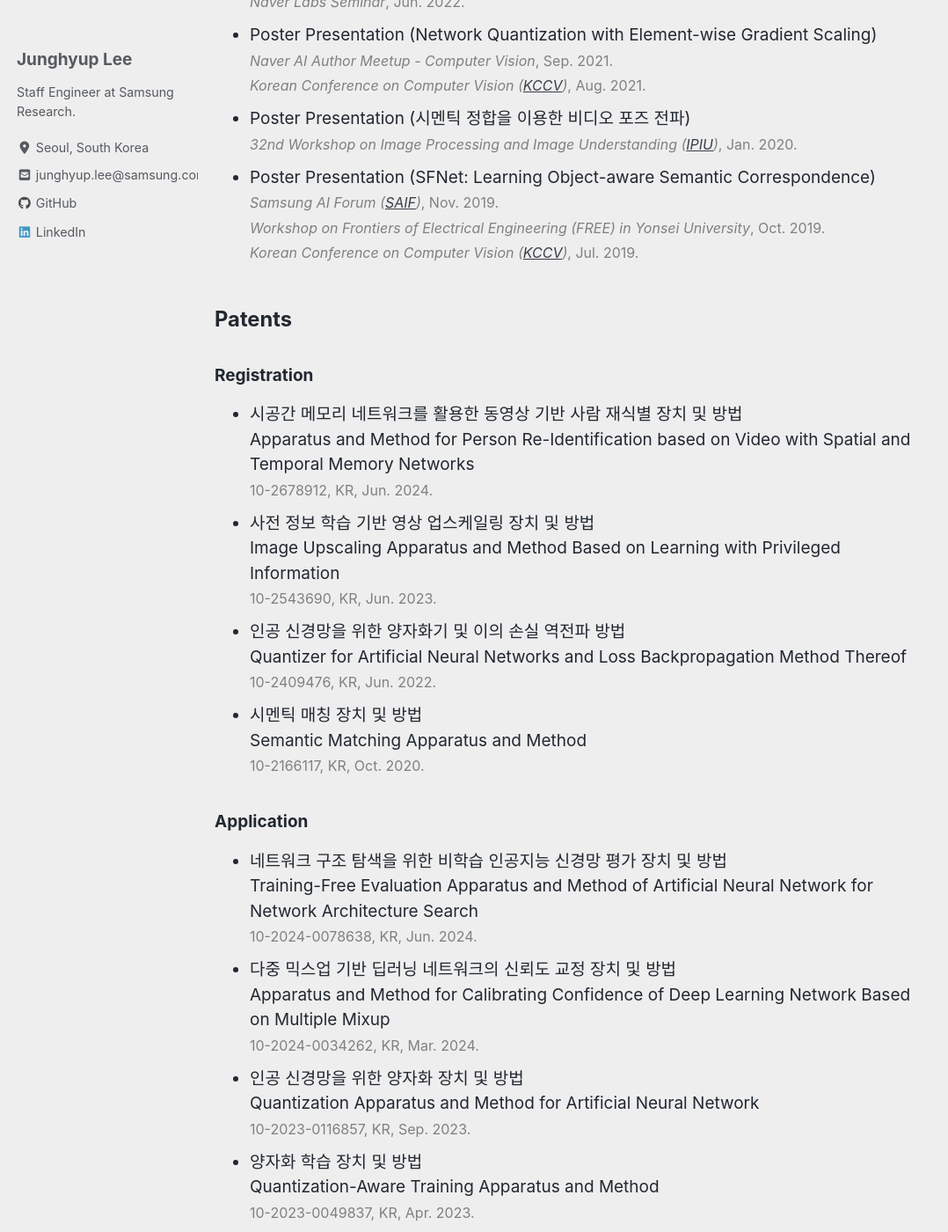
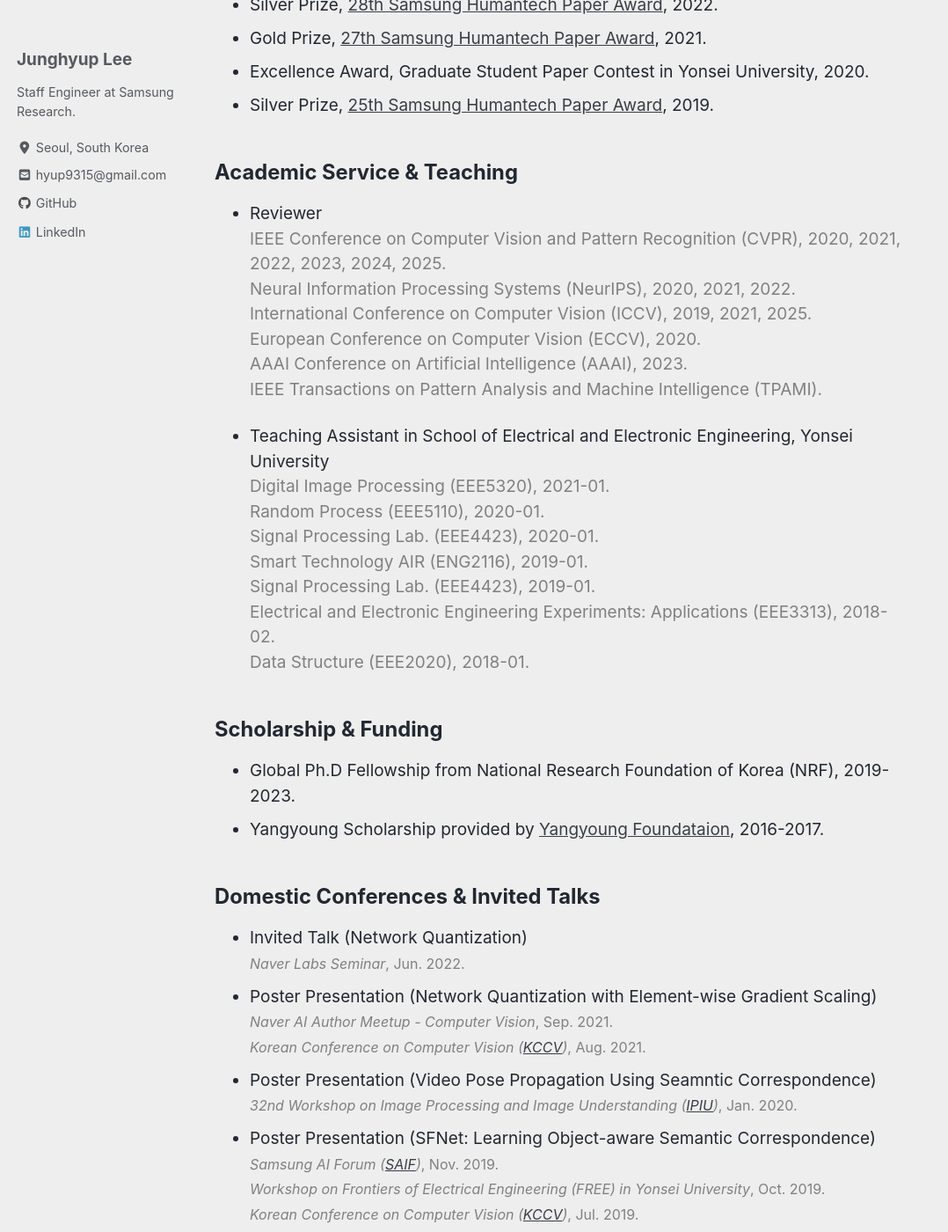
Before and after one commit to junghyup-lee/junghyup-lee.github.io, a Jekyll site: the page built from index.md, in a window 1280 px wide and 1400 px high, scrolled down 3564 px. Shown: the whole window at 88% size, without its empty margins (0-1078 px from the left). Built offline with Jekyll 4.4.1, drawn with Linux system fonts in a browser that asks for light colours; cached includes are drawn as plain includes; nearby versions of some CDN libraries; some of the changed text lies outside the part shown.

Commit message:
add iccv eswa

```diff
--- a/_config.yml
+++ b/_config.yml
@@ -12,110 +12,108 @@
 
 # theme                  : "minimal-mistakes-jekyll"
 # remote_theme           : "mmistakes/minimal-mistakes"
-minimal_mistakes_skin    : "air" # "air", "aqua", "contrast", "dark", "dirt", "neon", "mint", "plum", "sunrise"
+minimal_mistakes_skin: "air" # "air", "aqua", "contrast", "dark", "dirt", "neon", "mint", "plum", "sunrise"
 
 # Site Settings
-locale                   : "en-US"
-title                    : "Junghyup Lee's Website"
-title_separator          : "-"
-subtitle                 : "Last update: Dec. 6, 2024" # site tagline that appears below site title in masthead
-name                     : "Junghyup Lee"
-description              : ""
-url                      : "https://junghyup-lee.github.io" # the base hostname & protocol for your site e.g. "https://mmistakes.github.io"
-baseurl                  : "" # the subpath of your site, e.g. "/blog"
-repository               : # GitHub username/repo-name e.g. "mmistakes/minimal-mistakes"
-teaser                   : # path of fallback teaser image, e.g. "/assets/images/500x300.png"
-logo                     : # path of logo image to display in the masthead, e.g. "/assets/images/88x88.png"
-masthead_title           : # overrides the website title displayed in the masthead, use " " for no title
+locale: "en-US"
+title: "Junghyup Lee's Website"
+title_separator: "-"
+subtitle: "Last update: June, 2025" # site tagline that appears below site title in masthead
+name: "Junghyup Lee"
+description: ""
+url: "https://junghyup-lee.github.io" # the base hostname & protocol for your site e.g. "https://mmistakes.github.io"
+baseurl: "" # the subpath of your site, e.g. "/blog"
+repository: # GitHub username/repo-name e.g. "mmistakes/minimal-mistakes"
+teaser: # path of fallback teaser image, e.g. "/assets/images/500x300.png"
+logo: # path of logo image to display in the masthead, e.g. "/assets/images/88x88.png"
+masthead_title: # overrides the website title displayed in the masthead, use " " for no title
 # breadcrumbs            : false # true, false (default)
-words_per_minute         : 200
+words_per_minute: 200
 comments:
-  provider               : # false (default), "disqus", "discourse", "facebook", "staticman", "staticman_v2", "utterances", "custom"
+  provider: # false (default), "disqus", "discourse", "facebook", "staticman", "staticman_v2", "utterances", "custom"
   disqus:
-    shortname            : # https://help.disqus.com/customer/portal/articles/466208-what-s-a-shortname-
+    shortname: # https://help.disqus.com/customer/portal/articles/466208-what-s-a-shortname-
   discourse:
-    server               : # https://meta.discourse.org/t/embedding-discourse-comments-via-javascript/31963 , e.g.: meta.discourse.org
+    server: # https://meta.discourse.org/t/embedding-discourse-comments-via-javascript/31963 , e.g.: meta.discourse.org
   facebook:
     # https://developers.facebook.com/docs/plugins/comments
-    appid                :
-    num_posts            : # 5 (default)
-    colorscheme          : # "light" (default), "dark"
+    appid:
+    num_posts: # 5 (default)
+    colorscheme: # "light" (default), "dark"
   utterances:
-    theme                : # "github-light" (default), "github-dark"
-    issue_term           : # "pathname" (default)
+    theme: # "github-light" (default), "github-dark"
+    issue_term: # "pathname" (default)
 staticman:
-  allowedFields          : # ['name', 'email', 'url', 'message']
-  branch                 : # "master"
-  commitMessage          : # "New comment by {fields.name}"
-  filename               : # comment-{@timestamp}
-  format                 : # "yml"
-  moderation             : # true
-  path                   : # "/_data/comments/{options.slug}" (default)
-  requiredFields         : # ['name', 'email', 'message']
+  allowedFields: # ['name', 'email', 'url', 'message']
+  branch: # "master"
+  commitMessage: # "New comment by {fields.name}"
+  filename: # comment-{@timestamp}
+  format: # "yml"
+  moderation: # true
+  path: # "/_data/comments/{options.slug}" (default)
+  requiredFields: # ['name', 'email', 'message']
   transforms:
-    email                : # "md5"
+    email: # "md5"
   generatedFields:
     date:
-      type               : # "date"
+      type: # "date"
       options:
-        format           : # "iso8601" (default), "timestamp-seconds", "timestamp-milliseconds"
-  endpoint               : # URL of your own deployment with trailing slash, will fallback to the public instance
+        format: # "iso8601" (default), "timestamp-seconds", "timestamp-milliseconds"
+  endpoint: # URL of your own deployment with trailing slash, will fallback to the public instance
 reCaptcha:
-  siteKey                :
-  secret                 :
+  siteKey:
+  secret:
 atom_feed:
-  path                   : # blank (default) uses feed.xml
-search                   : # true, false (default)
-search_full_content      : # true, false (default)
-search_provider          : # lunr (default), algolia, google
+  path: # blank (default) uses feed.xml
+search: # true, false (default)
+search_full_content: # true, false (default)
+search_provider: # lunr (default), algolia, google
 algolia:
-  application_id         : # YOUR_APPLICATION_ID
-  index_name             : # YOUR_INDEX_NAME
-  search_only_api_key    : # YOUR_SEARCH_ONLY_API_KEY
-  powered_by             : # true (default), false
+  application_id: # YOUR_APPLICATION_ID
+  index_name: # YOUR_INDEX_NAME
+  search_only_api_key: # YOUR_SEARCH_ONLY_API_KEY
+  powered_by: # true (default), false
 google:
-  search_engine_id       : # YOUR_SEARCH_ENGINE_ID
-  instant_search         : # false (default), true
+  search_engine_id: # YOUR_SEARCH_ENGINE_ID
+  instant_search: # false (default), true
 # SEO Related
-google_site_verification :
-bing_site_verification   :
-yandex_site_verification :
-naver_site_verification  :
+google_site_verification:
+bing_site_verification:
+yandex_site_verification:
+naver_site_verification:
 
 # Social Sharing
 twitter:
-  username               :
+  username:
 facebook:
-  username               :
-  app_id                 :
-  publisher              :
-og_image                 : # Open Graph/Twitter default site image
+  username:
+  app_id:
+  publisher:
+og_image: # Open Graph/Twitter default site image
 # For specifying social profiles
 # - https://developers.google.com/structured-data/customize/social-profiles
 social:
-  type                   : # Person or Organization (defaults to Person)
-  name                   : # If the user or organization name differs from the site's name
+  type: # Person or Organization (defaults to Person)
+  name: # If the user or organization name differs from the site's name
   links: # An array of links to social media profiles
 
 # Analytics
 analytics:
-  provider               : false # false (default), "google", "google-universal", "custom"
+  provider: false # false (default), "google", "google-universal", "custom"
   google:
-    tracking_id          :
-    anonymize_ip         : # true, false (default)
-
+    tracking_id:
+    anonymize_ip: # true, false (default)
 
 # Site Author
 author:
-  name             : "Junghyup Lee"
-  avatar           : # path of avatar image, e.g. "/assets/images/bio-photo.jpg"
-  bio              : "Staff Engineer at Samsung Research."
-  location         : "Seoul, South Korea"
-  # email            : "junghyup.lee@yonsei.ac.kr"
+  name: "Junghyup Lee"
+  avatar: # path of avatar image, e.g. "/assets/images/bio-photo.jpg"
+  bio: "Staff Engineer at Samsung Research."
+  location: "Seoul, South Korea"
   links:
-    - label: "junghyup.lee@samsung.com"
+    - label: "hyup9315@gmail.com"
       icon: "fas fa-fw fa-envelope-square"
-      url: mailto:junghyup.lee@samsung.com
+      url: mailto:hyup9315@gmail.com
     # - label: "CVLab@Yonsei Univ."
     #   icon: "fas fa-fw fa-link"
     #   url: "https://cvlab.yonsei.ac.kr"
@@ -160,7 +158,6 @@ footer:
       icon: "fab fa-fw fa-instagram"
       # url:
 
-
 # Reading Files
 include:
   - .htaccess
@@ -197,14 +194,12 @@ keep_files:
 encoding: "utf-8"
 markdown_ext: "markdown,mkdown,mkdn,mkd,md"
 
-
 # Conversion
 markdown: kramdown
 highlighter: rouge
 lsi: false
 excerpt_separator: "\n\n"
 incremental: false
-
 
 # Markdown Processing
 kramdown:
@@ -217,19 +212,16 @@ kramdown:
   smart_quotes: lsquo,rsquo,ldquo,rdquo
   enable_coderay: false
 
-
 # Sass/SCSS
 sass:
   sass_dir: _sass
   style: compressed # https://sass-lang.com/documentation/file.SASS_REFERENCE.html#output_style
-
 
 # Outputting
 permalink: /:categories/:title/
 paginate: 5 # amount of posts to show
 paginate_path: /page:num/
 timezone: # https://en.wikipedia.org/wiki/List_of_tz_database_time_zones
-
 
 # Plugins (previously gems:)
 plugins:
@@ -246,7 +238,6 @@ whitelist:
   - jekyll-gist
   - jekyll-feed
   - jekyll-include-cache
-
 
 # Archives
 #  Type
@@ -276,14 +267,12 @@ tag_archive:
 #     category: /categories/:name/
 #     tag: /tags/:name/
 
-
 # HTML Compression
 # - https://jch.penibelst.de/
 compress_html:
   clippings: all
   ignore:
     envs: development
-
 
 # Defaults
 defaults:
--- a/index.md
+++ b/index.md
@@ -4,18 +4,37 @@ layout: archive
 author_profile: true
 ---
 
-> I am currently working at Samsung Electronics (Samsung Research), with a strong background in machine learning and computer vision.
->
-> My expertise mainly lies in efficient machine learning and image matching, with notable experiences in efficient machine learning (network quantization, network architecture search, knowledge distillation), image matching (semantic correspondence), and image restoration (super-resolution).
+I am currently working at Samsung Electronics (Samsung Research), with a strong background in machine learning and computer vision.
 
-## Education
-- Staff Engineer in Samsung Electronics (Samsung Research), Seoul, Korea (Sep. 2024 - Present).
-- Joint course of M.S./Ph.D degrees in School of Electrical and Electronic Engineering, Yonsei University, Seoul, Korea (Mar. 2018 - Aug. 2024).
-	* Supervised by Prof. Bumsub Ham in [Computer Vision Lab](https://cvlab.yonsei.ac.kr/).
-- B.S. in School of Electrical and Electronic Engineering, Yonsei University, Seoul, Korea (Mar. 2012 - Feb. 2018).
+My expertise and research interests span a broad range of topics, with particular experience in:
+
+- Vision-language models
+- Efficient machine learning
+  - Network quantization
+  - Neural architecture search
+  - Knowledge distillation
+- Image matching (semantic correspondence)
+- Image super-resolution
+
+## Education & Experience
+- **Staff Engineer**, Samsung Electronics (Samsung Research), Seoul, Korea
+  *Sep. 2024 – Present*
+
+- **Ph.D. / M.S. Joint Program**, Electrical and Electronic Engineering, Yonsei University, Seoul, Korea
+  *Mar. 2018 – Aug. 2024*
+  Supervised by [Prof. Bumsub Ham](https://cvlab.yonsei.ac.kr/) at the Computer Vision Lab
+
+- **B.S.**, Electrical and Electronic Engineering, Yonsei University, Seoul, Korea
+  *Mar. 2012 – Feb. 2018*
 
 ## Publications
 ### First author
+- Scheduling Weight Transitions for Quantization-Aware Training <br/>
+  <span style="color:gray;font-size : 12pt"> <b>Junghyup Lee</b>\*, Jeimin Jeon\*, Dohyung Kim, and Bumsub Ham (\*equal contribution). </span> <br/>
+  <span style="color:gray;font-size : 12pt"> in <i>International Conference on Computer Vision (<a href="https://iccv.thecvf.com/Conferences/2025">ICCV</a>)</i>, Oct. 2025. </span> <br/>
+  <span style="color:gray;font-size : 12pt">
+    [<a href="https://arxiv.org/abs/2404.19248">Paper</a>]
+  </span>
 - AZ-NAS: Assembling Zero-Cost Proxies for Network Architecture Search <br/>
   <span style="color:gray;font-size : 12pt"> <b>Junghyup Lee</b> and Bumsub Ham. </span> <br/>
   <span style="color:gray;font-size : 12pt"> in <i>IEEE Conference on Computer Vision and Pattern Recognition (<a href="https://cvpr.thecvf.com/Conferences/2024">CVPR</a>)</i>, Jun. 2024. </span> <br/>
@@ -34,24 +53,36 @@ author_profile: true
   <span style="color:gray;font-size : 12pt"> <b>Junghyup Lee</b>, Dohyung Kim, and Bumsub Ham. </span> <br/>
   <span style="color:gray;font-size : 12pt"> in <i>IEEE Conference on Computer Vision and Pattern Recognition (<a href="http://cvpr2021.thecvf.com/">CVPR</a>)</i>, Jun. 2021. </span> <br/>
   <span style="color:gray;font-size : 12pt">
-  	[<a href="https://arxiv.org/abs/2104.00903">Paper</a>]
-  	[<a href="https://cvlab.yonsei.ac.kr/projects/EWGS/">Project Page</a>]
+    [<a href="https://arxiv.org/abs/2104.00903">Paper</a>]
+    [<a href="https://cvlab.yonsei.ac.kr/projects/EWGS/">Project Page</a>]
 - Learning with Privileged Information for Efficient Image Super-Resolution<br/>
   <span style="color:gray;font-size : 12pt"> Wonkyung Lee\*, <b>Junghyup Lee</b>\*, Dohyung Kim\*, and Bumsub Ham (\*equal contribution). </span> <br/>
   <span style="color:gray;font-size : 12pt"> in <i>European Conference on Computer Vision (<a href="https://eccv2020.eu/">ECCV</a>)</i>, Aug. 2020. </span> <br/>
   <span style="color:gray;font-size : 12pt">
-  	[<a href="https://www.ecva.net/papers/eccv_2020/papers_ECCV/papers/123690460.pdf">Paper</a>]
-  	[<a href="https://cvlab.yonsei.ac.kr/projects/PISR/">Project Page</a>]
+    [<a href="https://www.ecva.net/papers/eccv_2020/papers_ECCV/papers/123690460.pdf">Paper</a>]
+    [<a href="https://cvlab.yonsei.ac.kr/projects/PISR/">Project Page</a>]
   </span>
 - SFNet: Learning Object-aware Semantic Correspondence<br/>
   <span style="color:gray;font-size : 12pt"> <b>Junghyup Lee</b>\*, Dohyung Kim\*, and Bumsub Ham (\*equal contribution). </span> <br/>
   <span style="color:gray;font-size : 12pt"> in <i>IEEE Conference on Computer Vision and Pattern Recognition (<a href="https://cvpr2019.thecvf.com/">CVPR</a>)</i> (<b>Oral Presentation</b>), Jun. 2019. </span> <br/>
   <span style="color:gray;font-size : 12pt">
-  	[<a href="https://openaccess.thecvf.com/content_CVPR_2019/papers/Lee_SFNet_Learning_Object-Aware_Semantic_Correspondence_CVPR_2019_paper.pdf">Paper</a>]
-  	[<a href="https://cvlab.yonsei.ac.kr/projects/SFNet/">Project Page</a>]
+    [<a href="https://openaccess.thecvf.com/content_CVPR_2019/papers/Lee_SFNet_Learning_Object-Aware_Semantic_Correspondence_CVPR_2019_paper.pdf">Paper</a>]
+    [<a href="https://cvlab.yonsei.ac.kr/projects/SFNet/">Project Page</a>]
   </span>
 
 ### Co-author
+- 3DPillars: Pillar-Based Two-Stage 3D Object Detection <br/>
+  <span style="color:gray;font-size : 12pt"> Jongyoun Noh, <b>Junghyup Lee</b>, Hyekang Park, and Bumsub Ham. </span> <br/>
+  <span style="color:gray;font-size : 12pt"> <i> Expert Systems with Applications (<a href="https://www.sciencedirect.com/journal/expert-systems-with-applications">ESWA</a>)</i>, vol. 289, no. 15, Sep. 2025. </span> <br/>
+  <span style="color:gray;font-size : 12pt">
+    [<a href="https://www.sciencedirect.com/science/article/abs/pii/S0957417425019682">Paper</a>]
+  </span>
+- Subnet-Aware Dynamic Supernet Training for Neural Architecture Search <br/>
+  <span style="color:gray;font-size : 12pt"> Jeimin Jeon, Youngmin Oh, <b>Junghyup Lee</b>, Donghyeon Baek, Dohyung Kim, Chanho Eom, and Bumsub Ham. </span> <br/>
+  <span style="color:gray;font-size : 12pt"> in <i>IEEE Conference on Computer Vision and Pattern Recognition (<a href="https://cvpr.thecvf.com/Conferences/2025">CVPR</a>)</i>, Jun. 2025. </span> <br/>
+  <span style="color:gray;font-size : 12pt">
+    [<a href="https://arxiv.org/abs/2503.10740">Paper</a>]
+  </span>
 - Toward INT4 Fixed-Point Training via Exploring Quantization Error for Gradients <br/>
   <span style="color:gray;font-size : 12pt"> Dohyung Kim, <b>Junghyup Lee</b>, Jeimin Jeon, Jaehyeon Moon, and Bumsub Ham. </span> <br/>
   <span style="color:gray;font-size : 12pt"> in <i>European Conference on Computer Vision (<a href="https://eccv.ecva.net/Conferences/2024">ECCV</a>)</i>, Oct. 2024. </span> <br/>
@@ -60,7 +91,7 @@ author_profile: true
   </span>
 - PLoPS: Localization-Aware Person Search with Prototypical Normalization <br/>
   <span style="color:gray;font-size : 12pt"> Sanghoon Lee, Youngmin Oh, Donghyeon Baek, <b>Junghyup Lee</b>, and Bumsub Ham. </span> <br/>
-  <span style="color:gray;font-size : 12pt"> <i> Pattern Recognition (<a href="https://www.sciencedirect.com/journal/pattern-recognition">PR</a>)</i>, Apr. 2024. (Accepted) </span> <br/>
+  <span style="color:gray;font-size : 12pt"> <i> Pattern Recognition (<a href="https://www.sciencedirect.com/journal/pattern-recognition">PR</a>)</i>, vol. 153, Sep. 2024. </span> <br/>
   <span style="color:gray;font-size : 12pt">
     [<a href="https://www.sciencedirect.com/science/article/pii/S0031320324002309">Paper</a>]
   </span>
@@ -110,20 +141,29 @@ author_profile: true
     [<a href="https://arxiv.org/abs/2108.06983">Paper</a>]
     [<a href="https://cvlab.yonsei.ac.kr/projects/DAQ/">Project Page</a>]
 
-### Preprint
-- Transition Rate Scheduling for Quantization-Aware Training <br/>
-  <span style="color:gray;font-size : 12pt"> <b>Junghyup Lee</b>\*, Jeimin Jeon\*, Dohyung Kim, and Bumsub Ham (\*equal contribution). </span> <br/>
-  <span style="color:gray;font-size : 12pt"> <i> ArXiv </i> preprint. </span> <br/>
-  <span style="color:gray;font-size : 12pt">
-    [<a href="https://arxiv.org/abs/2404.19248">Paper</a>]
-  </span>
-
-
 ## Awards
 - Silver Prize, [28th Samsung Humantech Paper Award](https://humantech.samsung.com/), 2022.
 - Gold Prize, [27th Samsung Humantech Paper Award](https://humantech.samsung.com/), 2021.
 - Excellence Award, Graduate Student Paper Contest in Yonsei University, 2020.
 - Silver Prize, [25th Samsung Humantech Paper Award](https://humantech.samsung.com/), 2019.
+
+## Academic Service & Teaching
+- Reviewer <br/>
+<span style="color:gray"> IEEE Conference on Computer Vision and Pattern Recognition (CVPR), 2020, 2021, 2022, 2023, 2024, 2025. </span><br/>
+<span style="color:gray"> Neural Information Processing Systems (NeurIPS), 2020, 2021, 2022. </span><br/>
+<span style="color:gray"> International Conference on Computer Vision (ICCV), 2019, 2021, 2025. </span><br/>
+<span style="color:gray"> European Conference on Computer Vision (ECCV), 2020. </span><br/>
+<span style="color:gray"> AAAI Conference on Artificial Intelligence (AAAI), 2023. </span><br/>
+<span style="color:gray"> IEEE Transactions on Pattern Analysis and Machine Intelligence (TPAMI). </span><br/>
+
+- Teaching Assistant in School of Electrical and Electronic Engineering, Yonsei University <br/>
+<span style="color:gray"> Digital Image Processing (EEE5320), 2021-01. </span><br/>
+<span style="color:gray"> Random Process (EEE5110), 2020-01. </span><br/>
+<span style="color:gray"> Signal Processing Lab. (EEE4423), 2020-01. </span><br/>
+<span style="color:gray"> Smart Technology AIR (ENG2116), 2019-01. </span><br/>
+<span style="color:gray"> Signal Processing Lab. (EEE4423), 2019-01. </span><br/>
+<span style="color:gray"> Electrical and Electronic Engineering Experiments: Applications (EEE3313), 2018-02. </span><br/>
+<span style="color:gray"> Data Structure (EEE2020), 2018-01. </span><br/>
 
 ## Scholarship & Funding
 - Global Ph.D Fellowship from National Research Foundation of Korea (NRF), 2019-2023.
@@ -135,14 +175,15 @@ author_profile: true
 - Poster Presentation (Network Quantization with Element-wise Gradient Scaling) <br/>
 <span style="color:gray;font-size : 12pt"> *Naver AI Author Meetup - Computer Vision*, Sep. 2021. </span> <br/>
 <span style="color:gray;font-size : 12pt"> *Korean Conference on Computer Vision (<a href="http://kccv2021.kcvs.kr/">KCCV</a>)*, Aug. 2021. </span>
-- Poster Presentation (시멘틱 정합을 이용한 비디오 포즈 전파)<br/>
+- Poster Presentation (Video Pose Propagation Using Seamntic Correspondence)<br/>
 <span style="color:gray;font-size : 12pt"> *32nd Workshop on Image Processing and Image Understanding (<a href="http://ipiu.or.kr/2020/">IPIU</a>)*, Jan. 2020. </span>
 - Poster Presentation (SFNet: Learning Object-aware Semantic Correspondence) <br/>
 <span style="color:gray;font-size : 12pt"> *Samsung AI Forum (<a href="https://research.samsung.com/2019saif">SAIF</a>)*, Nov. 2019. </span> <br/>
 <span style="color:gray;font-size : 12pt"> *Workshop on Frontiers of Electrical Engineering (FREE) in Yonsei University*, Oct. 2019. </span> <br/>
 <span style="color:gray;font-size : 12pt"> *Korean Conference on Computer Vision (<a href="https://kcvs.kr/front/conference/2019/">KCCV</a>)*, Jul. 2019. </span>
 
-## Patents
+
+<!-- ## Patents
 ### Registration
 - 시공간 메모리 네트워크를 활용한 동영상 기반 사람 재식별 장치 및 방법 <br/>
 Apparatus and Method for Person Re-Identification based on Video with Spatial and Temporal Memory Networks <br/>
@@ -175,22 +216,4 @@ Apparatus and Method for Class Incremental Semantic Segmentation Learning based
 <span style="color:gray;font-size : 12pt"> 10-2022-0185609, KR, Dec. 2022. </span>
 - 인공 신경망을 위한 양자화기 및 양자화 방법<br/>
 Quantizer and Quantization Method for Artificial Neural Network<br/>
-<span style="color:gray;font-size : 12pt"> 10-2020-0135673, KR, Oct. 2020. </span>
-
-## Experiences
-- Reviewer <br/>
-<span style="color:gray"> IEEE Conference on Computer Vision and Pattern Recognition (CVPR), 2020, 2021, 2022, 2023, 2024. </span><br/>
-<span style="color:gray"> Neural Information Processing Systems (NeurIPS), 2020, 2021, 2022. </span><br/>
-<span style="color:gray"> International Conference on Computer Vision (ICCV), 2019, 2021. </span><br/>
-<span style="color:gray"> European Conference on Computer Vision (ECCV), 2020. </span><br/>
-<span style="color:gray"> AAAI Conference on Artificial Intelligence (AAAI), 2023. </span><br/>
-<span style="color:gray"> IEEE Transactions on Pattern Analysis and Machine Intelligence (TPAMI). </span><br/>
-
-- Teaching Assistant in School of Electrical and Electronic Engineering, Yonsei University <br/>
-<span style="color:gray"> Digital Image Processing (EEE5320), 2021-01. </span><br/>
-<span style="color:gray"> Random Process (EEE5110), 2020-01. </span><br/>
-<span style="color:gray"> Signal Processing Lab. (EEE4423), 2020-01. </span><br/>
-<span style="color:gray"> Smart Technology AIR (ENG2116), 2019-01. </span><br/>
-<span style="color:gray"> Signal Processing Lab. (EEE4423), 2019-01. </span><br/>
-<span style="color:gray"> Electrical and Electronic Engineering Experiments: Applications (EEE3313), 2018-02. </span><br/>
-<span style="color:gray"> Data Structure (EEE2020), 2018-01. </span><br/>
+<span style="color:gray;font-size : 12pt"> 10-2020-0135673, KR, Oct. 2020. </span> -->
```
